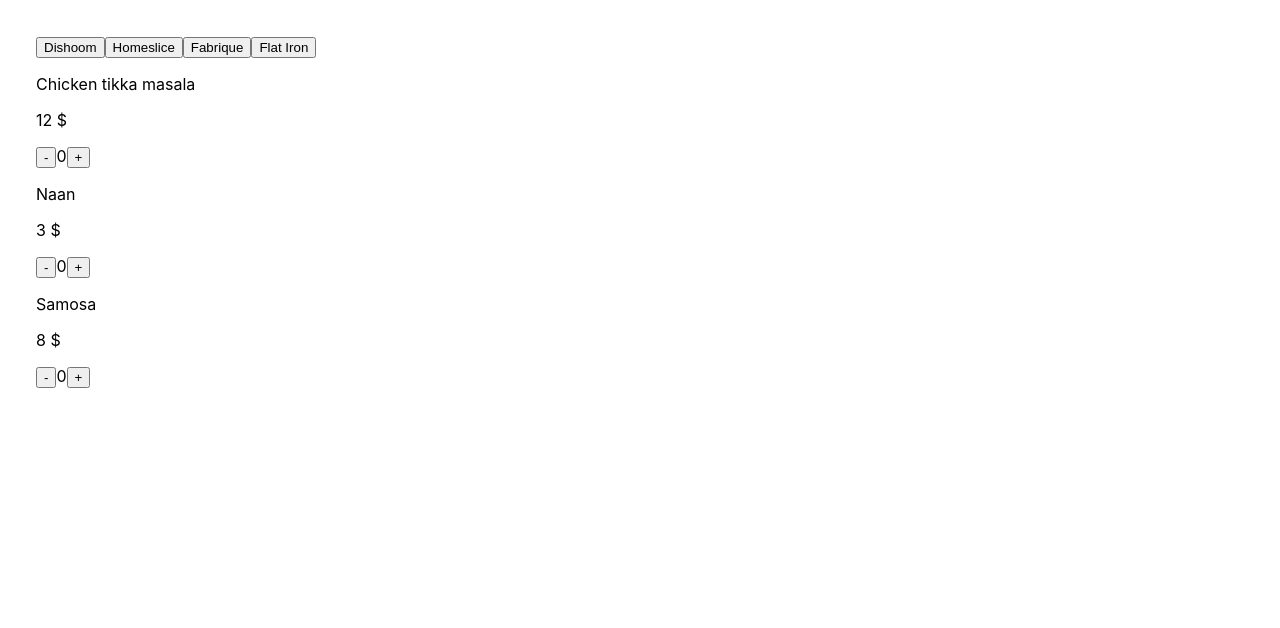
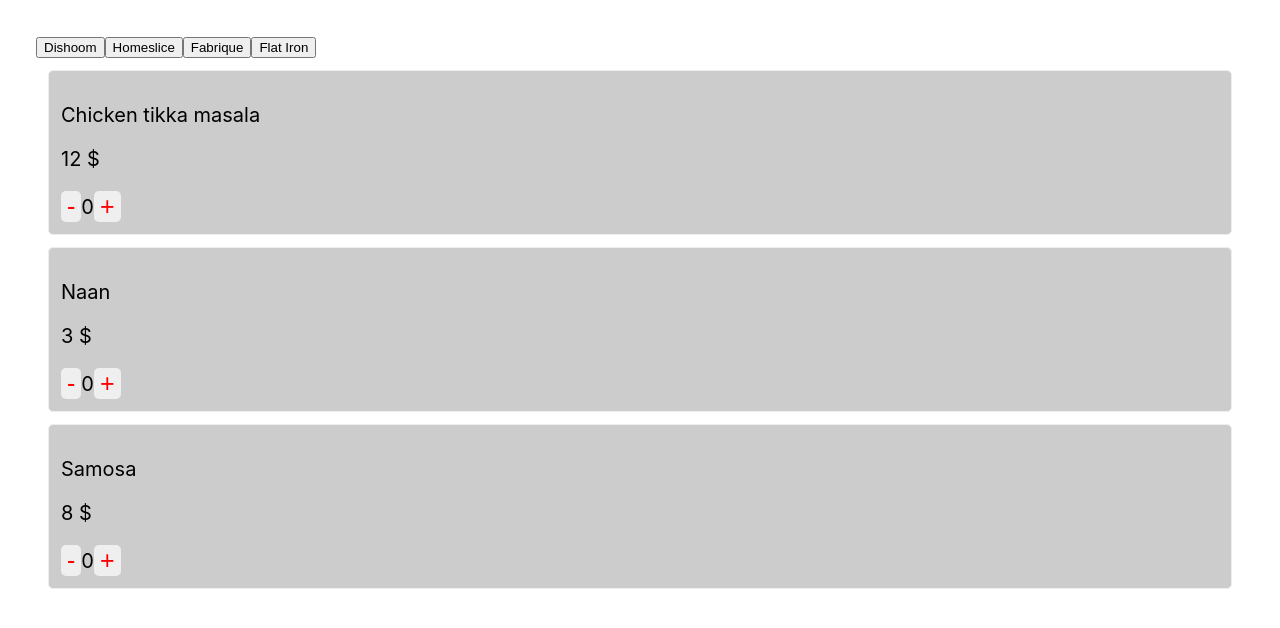
Before and after one commit to Gr4childo-code/react_app, a React (Create React App) app: page / in a window 1280 px wide. Shown: the top 628 px of the page. Built offline with nearby package versions, Linux system fonts and the light colour scheme.

Commit message:
Add style product

```diff
--- a/src/components/Product.jsx
+++ b/src/components/Product.jsx
@@ -1,19 +1,27 @@
 import React from 'react';
 
-import counter from '../hocs/counter';
+import Counter from '../hocs/Counter';
+
+import style from './product.module.css';
 
 const Product = (props) => {
 	const { amount, decrement, increment } = props;
 
 	return (
-		<div>
+		<div className={style.card}>
 			<p>{props.product.name}</p>
 			<p>{props.product.price} $</p>
-			<button onClick={decrement}>-</button>
-			{amount}
-			<button onClick={increment}>+</button>
+			<div className={style.counter}>
+				<button className={style.btn_counter} onClick={decrement}>
+					-
+				</button>
+				<span>{amount}</span>
+				<button className={style.btn_counter} onClick={increment}>
+					+
+				</button>
+			</div>
 		</div>
 	);
 };
 
-export default counter(Product);
+export default Counter(Product);
--- /dev/null
+++ b/src/components/product.module.css
@@ -0,0 +1,22 @@
+.card {
+	margin: 12px;
+	padding: 12px;
+	background-color: #ccc;
+	border: 1px solid #eee;
+	border-radius: 5px;
+	font-size: 20px;
+}
+
+.counter {
+	display: flex;
+	align-items: center;
+}
+.btn_counter {
+	display: flex;
+	font-size: 25px;
+	border-radius: 5px;
+	outline: none;
+	border: none;
+	cursor: pointer;
+	color: red;
+}
```
